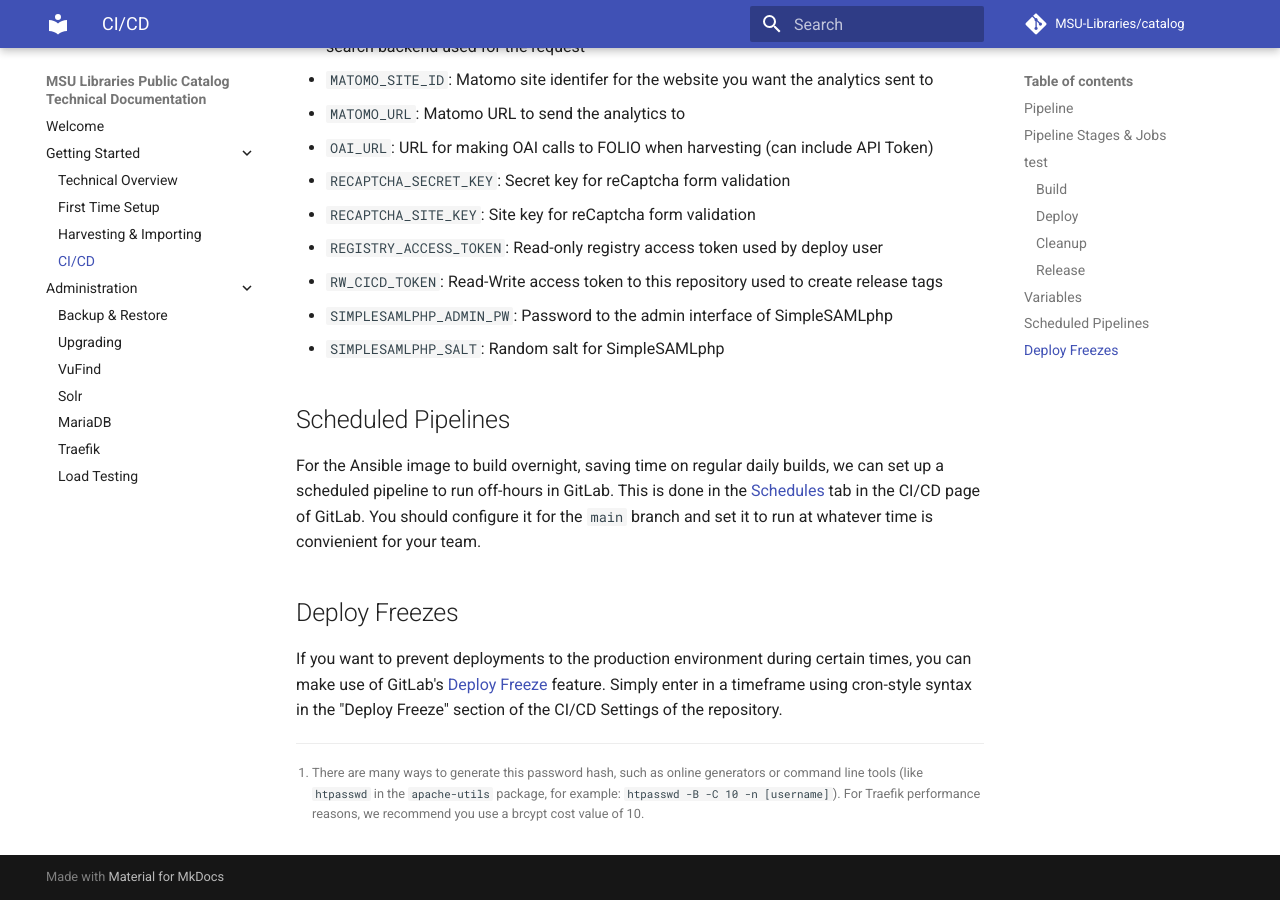
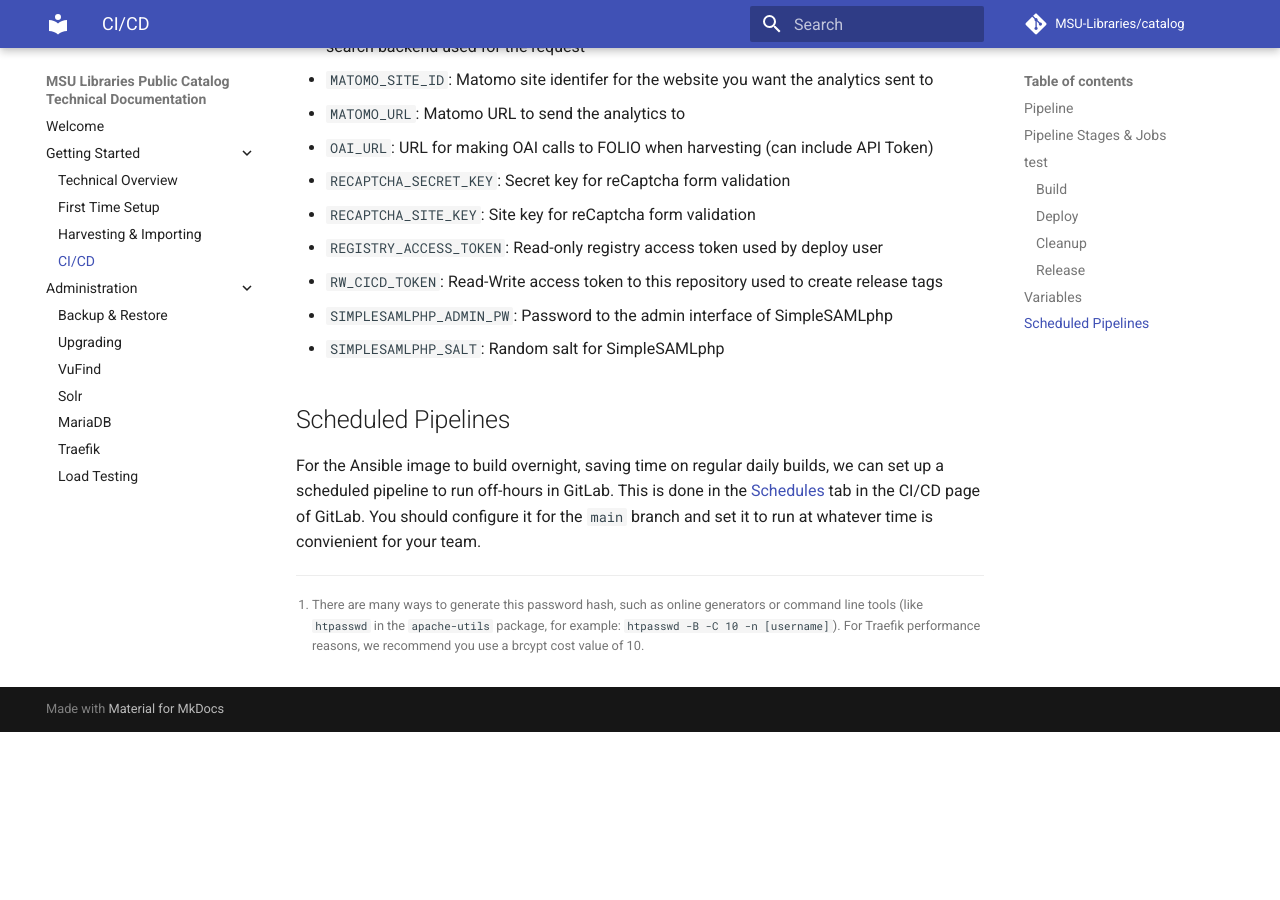
Before and after one commit to MSU-Libraries/catalog, an MkDocs documentation site: the page built from docs/CICD.md, in a window 1280 px wide and 900 px high, scrolled down 3839 px. Built offline with MkDocs 1.6.1 and Material for MkDocs 9.7.7, drawn with Linux system fonts in a browser that asks for light colours; comment, search, counter and statistics services are not loaded; after the commit the page ends 4571 px from its top, so only the background shows below that; some of the changed text lies outside the part shown.

Commit message:
PC-655 Remove references to deploy freezes

```diff
--- a/docs/CICD.md
+++ b/docs/CICD.md
@@ -149,12 +149,6 @@
 tab in the CI/CD page of GitLab. You should configure it for the `main` branch and set it to run at whatever time is convienient
 for your team.
 
-## Deploy Freezes
-If you want to prevent deployments to the production environment during certain times, you
-can make use of GitLab's [Deploy Freeze](https://gitlab.msu.edu/help/ci/environments/deployment_safety.md#prevent-deployments-during-deploy-freeze-windows)
-feature. Simply enter in a timeframe using cron-style syntax in the "Deploy Freeze" section
-of the CI/CD Settings of the repository.
-
 [^1]:
     There are many ways to generate this password hash, such as online generators or command
     line tools (like `htpasswd` in the `apache-utils` package, for example: `htpasswd -B -C 10 -n [username]`).
```
Also changed, not shown: other parts of docs/CICD.md (+1 -1 lines), .gitlab-ci.yml (+9 -9 lines), 3 other files.
